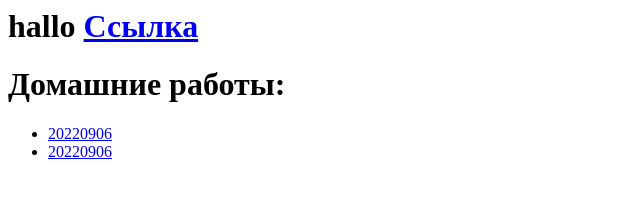
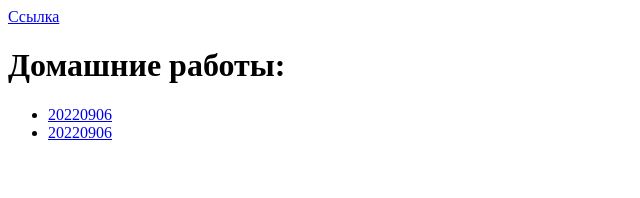
Before and after one commit to OlgaArtemeva/BasicFE, a plain HTML site: page index.html in a window 1280 px wide. Shown: the whole page, without its empty margins (0-640 px from the left). Drawn offline with Linux system fonts and the light colour scheme.

Commit message:
Update index.html

```diff
--- a/index.html
+++ b/index.html
@@ -1,4 +1,3 @@
-<h1>hallo</h>
 <a href="../HW20220906/index.html">Ссылка</a>
 <h1>Домашние работы:</h1>
 <ul>
```
